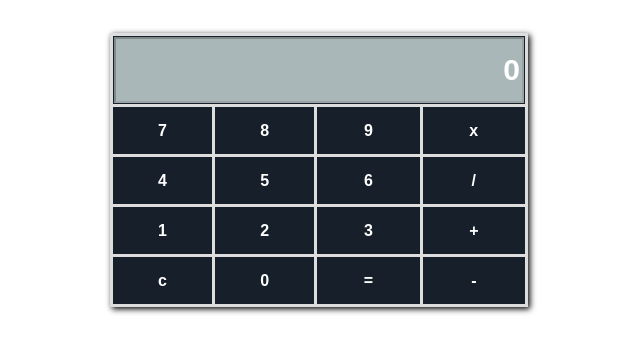
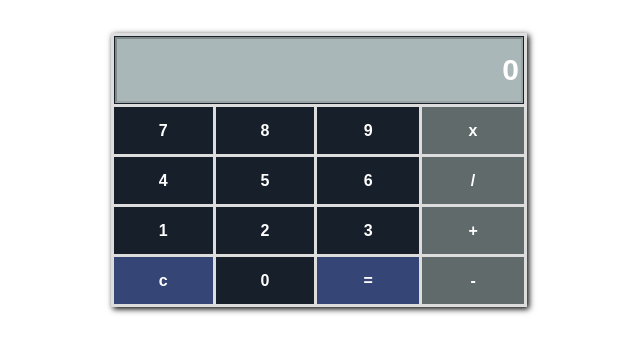
Before and after one commit to firmanfi925/calculator, a plain HTML site: page index.html in a window 1280 px wide. Shown: the whole page, without its empty margins (321-961 px from the left). Drawn offline with Linux system fonts and the light colour scheme.

Commit message:
Revisi tombol kali

```diff
--- a/app.js
+++ b/app.js
@@ -7,10 +7,10 @@ let operasi = "";
 for(let i = 0; i < nilai.length; i++) {
     console.log(nilai[i].innerText);
     nilai[i].addEventListener("click", function() {
-        if (nilai[i].innerText === "+" || nilai[i].innerText === "-" || nilai[i].innerText === "*" || nilai[i].innerText === "/") {
+        if (nilai[i].innerText === "+" || nilai[i].innerText === "-" || nilai[i].innerText === "x" || nilai[i].innerText === "/") {
             operasi = nilai[i].innerText;
             angka1 = input.value;
-            input.value = "0";
+            input.value = 0;
         } else if (nilai[i].innerText === "=") {
             angka2 = input.value;
 
@@ -18,7 +18,7 @@ for(let i = 0; i < nilai.length; i++) {
                 input.value = parseInt(angka1) + parseInt(angka2);
             if (operasi === "-")
                 input.value = parseInt(angka1) - parseInt(angka2);
-            if (operasi === "*")
+            if (operasi === "x")
                 input.value = parseInt(angka1) * parseInt(angka2);
             if (operasi === "/")
                 input.value = parseInt(angka1) / parseInt(angka2);
--- a/calculator.css
+++ b/calculator.css
@@ -22,6 +22,7 @@ input {
     font-size: 30px;
     font-weight: bold;
     background-color: #AAB7B8;
+    width: 400px;
 }
 
 .table-style tbody tr td{
@@ -47,3 +48,7 @@ input {
 .operator{
     background-color: #616A6B;
 }
+
+.kali{
+    background-color: #616A6B;
+}
--- a/index.html
+++ b/index.html
@@ -23,28 +23,28 @@
                     <td class="tombol">7</td>
                     <td class="tombol">8</td>
                     <td class="tombol">9</td>
-                    <td class="tombol">x</td>
+                    <td class="tombol operator">x</td>
                 </tr>
 
                 <tr>
                     <td class="tombol">4</td>
                     <td class="tombol">5</td>
                     <td class="tombol">6</td>
-                    <td class="tombol">/</td>
+                    <td class="tombol operator">/</td>
                 </tr>
 
                 <tr>
                     <td class="tombol">1</td>
                     <td class="tombol">2</td>
                     <td class="tombol">3</td>
-                    <td class="tombol">+</td>
+                    <td class="tombol operator">+</td>
                 </tr>
 
                 <tr>
-                    <td class="tombol" id="reset">c</td>
+                    <td class="tombol samaDengan" id="reset">c</td>
                     <td class="tombol">0</td>
-                    <td class="tombol" id="samaDengan">=</td>
-                    <td class="tombol">-</td>
+                    <td class="tombol samaDengan">=</td>
+                    <td class="tombol operator">-</td>
                 </tr>
         </tbody>
         </table>
```
